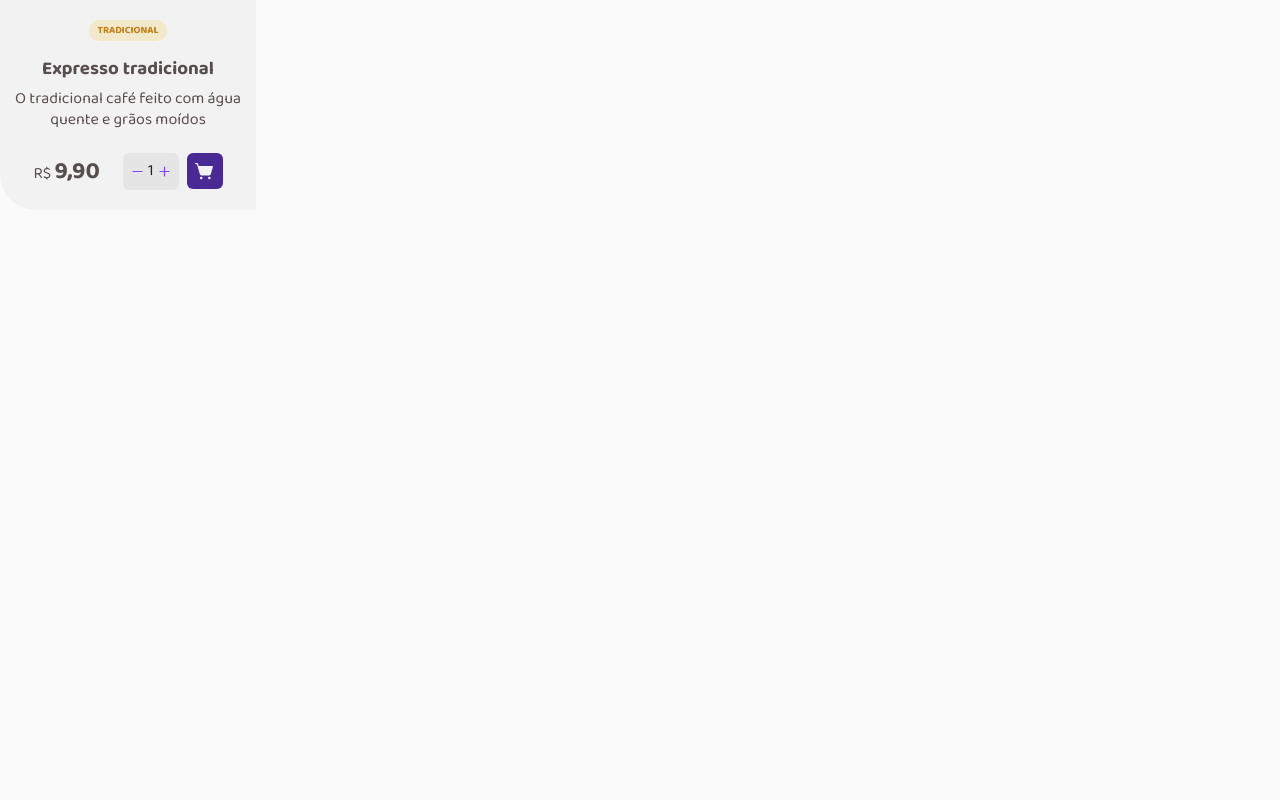
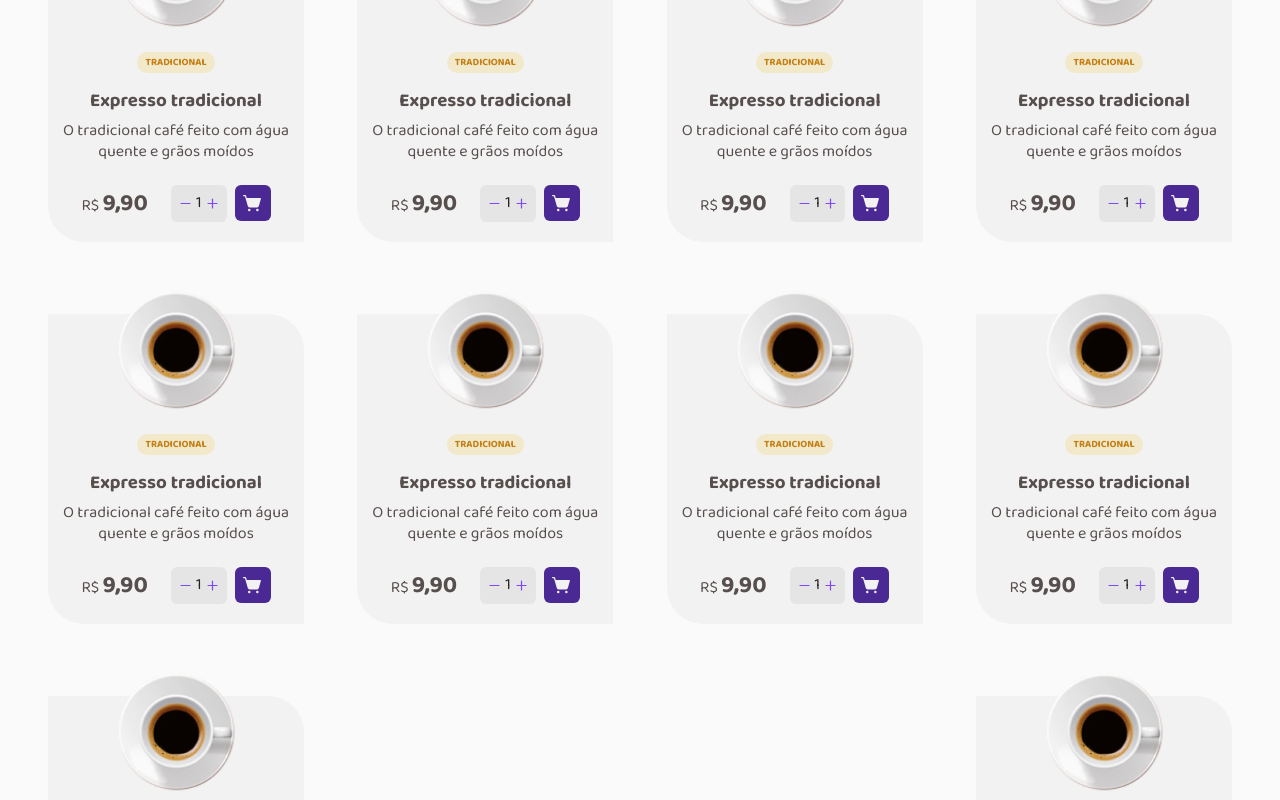
Before and after one commit to karendantas/coffee_delivery_reactjs, a React (Vite) app: page / in a window 1280 px wide. Shown: the part 840-1640 px from the top of the page. Before the commit the page ends 1050 px from the top, so only its background shows below. Built offline with nearby package versions, Linux system fonts and the light colour scheme; the HTML template or start-up script is replaced by a standard one.

Commit message:
style: fix Cards container in home page

```diff
--- a/src/components/card/styles.ts
+++ b/src/components/card/styles.ts
@@ -12,6 +12,8 @@ export const CardContainer = styled.div`
     display: flex;
     flex-direction: column;
     align-items: center;
+
+    margin-bottom: 2.5rem;
 `;
 
 export const ProductContent =  styled.div`
--- a/src/pages/home/index.tsx
+++ b/src/pages/home/index.tsx
@@ -75,6 +75,15 @@ export function Home(){
             <h1>Nossos cafés</h1>
             <ProductsContent>
                 <Card />
+                <Card />
+                <Card />
+                <Card />
+                <Card />
+                <Card />
+                <Card />
+                <Card />
+                <Card />
+                <Card />
             </ProductsContent>
         </ProductsContainer>
 
--- a/src/pages/home/styles.ts
+++ b/src/pages/home/styles.ts
@@ -25,6 +25,7 @@ export const InfosContainer = styled.div`
 export const InfoTextContent = styled.div`
 
     h1{
+        width: 100%;
         font-size: 3rem;
         font-weight: bolder;
         margin-bottom: 1rem;
@@ -33,6 +34,7 @@ export const InfoTextContent = styled.div`
     }
     p{
         font-size: 1.25rem;
+        width: 90%;
         color: ${props => props.theme['base-subtitle']}
     }
 `;
@@ -81,10 +83,13 @@ export const ProductsContainer = styled.div`
     display: flex;
     flex-direction: column;
     gap:3.375rem;
+
+    padding: 2rem 3rem;
 `;
 export const ProductsContent = styled.div`
     display: flex;
     justify-content: space-between;
     align-items: center;
+    gap: 2rem;
     flex-wrap: wrap;
 `;
```
